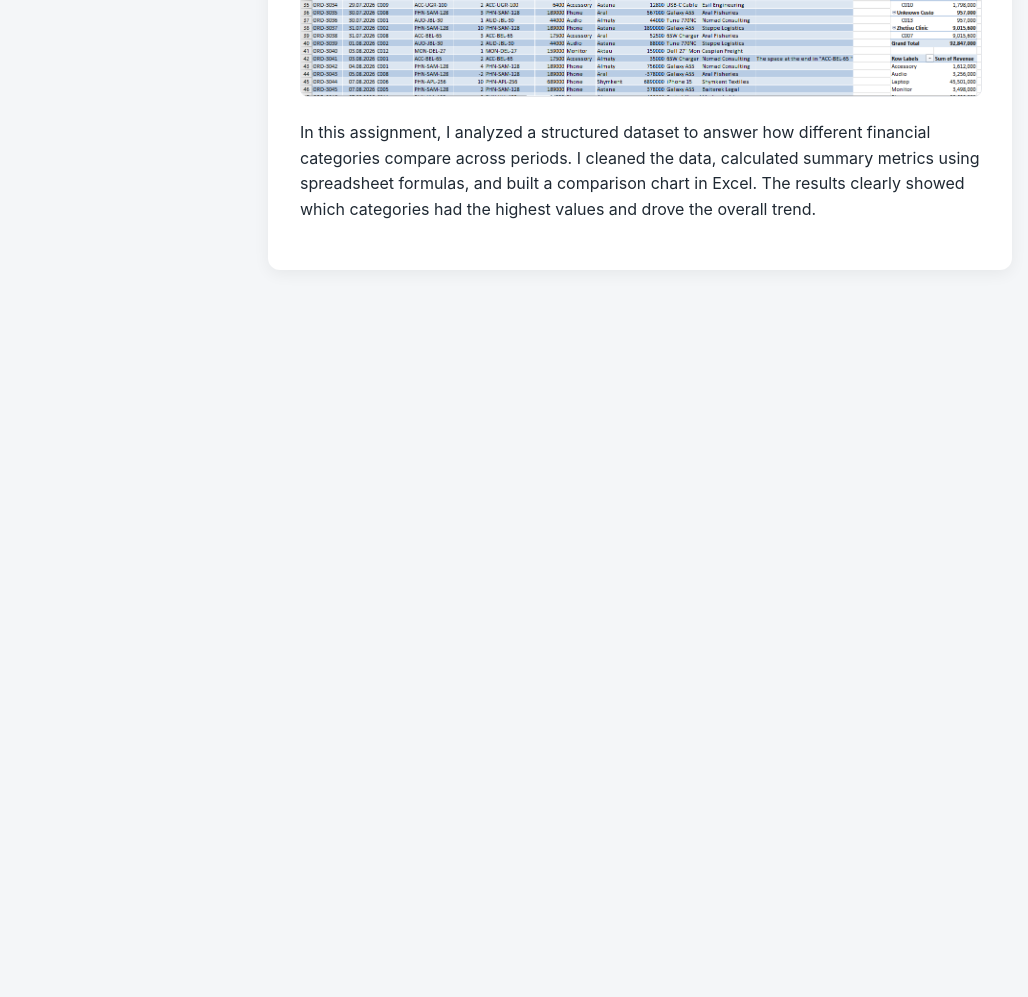
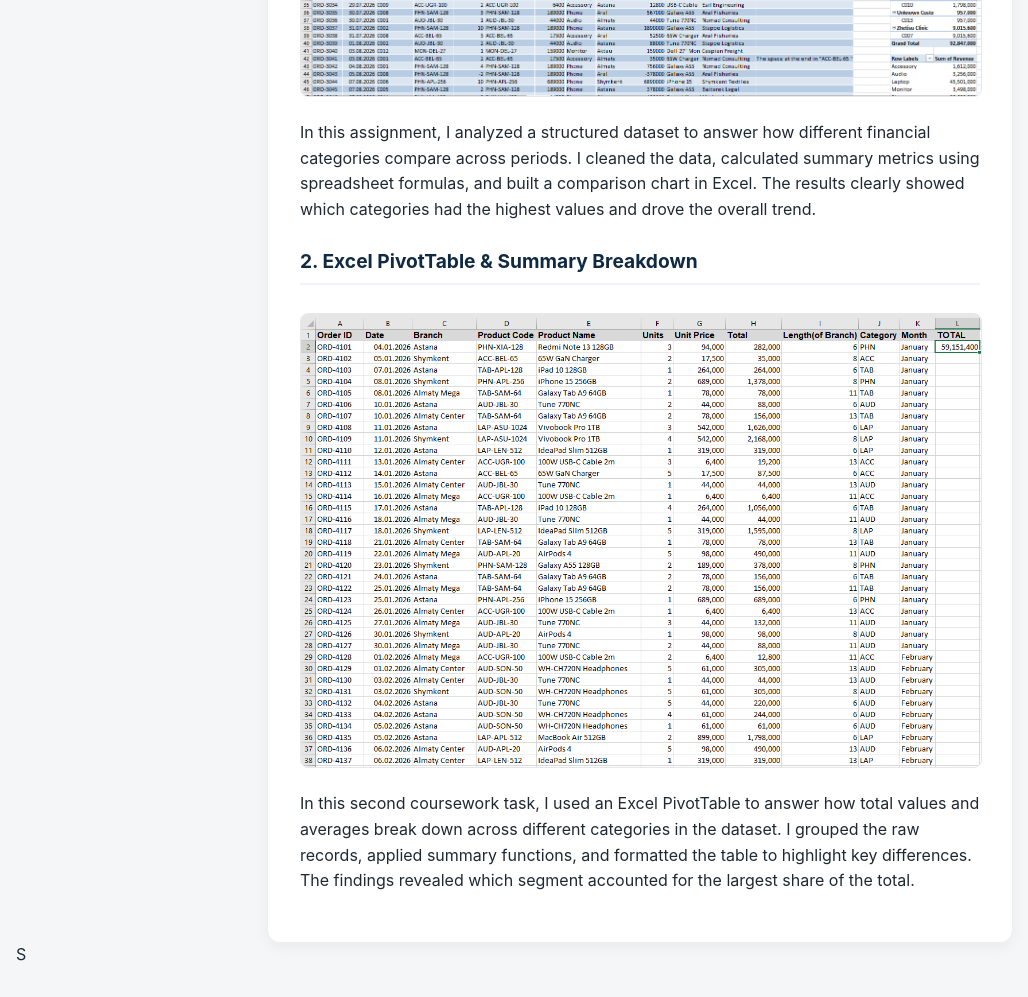
Before and after one commit to kopiko9/kopiko9.github.io, a plain HTML site: page projects.html in a window 1280 px wide. Shown: the part 544-1541 px from the top of the page, without its empty margins (0-1028 px from the left). Before the commit the page ends 844 px from the top, so only its background shows below. Drawn offline with Linux system fonts and the light colour scheme.

Commit message:
Add files via upload

```diff
--- a/projects.html
+++ b/projects.html
@@ -15,11 +15,18 @@
     </nav>
 
     <h1>Coursework Projects</h1>
-    <h2>Excel Data Analysis &amp; Visualization</h2>
+
+    <h2>1. Excel Data Analysis &amp; Visualization</h2>
     <img src="chart1.png" alt="Bar chart comparing financial data categories from Excel assignment">
     <p>
       In this assignment, I analyzed a structured dataset to answer how different financial categories compare across periods. I cleaned the data, calculated summary metrics using spreadsheet formulas, and built a comparison chart in Excel. The results clearly showed which categories had the highest values and drove the overall trend.
     </p>
+
+    <h2>2. Excel PivotTable &amp; Summary Breakdown</h2>
+    <img src="chart2.png" alt="Excel PivotTable summarizing category totals and averages">
+    <p>
+      In this second coursework task, I used an Excel PivotTable to answer how total values and averages break down across different categories in the dataset. I grouped the raw records, applied summary functions, and formatted the table to highlight key differences. The findings revealed which segment accounted for the largest share of the total.
+    </p>
   </div>
 </body>
-</html>
+</html>S
```
Also changed, not shown: chart2.png (added).
